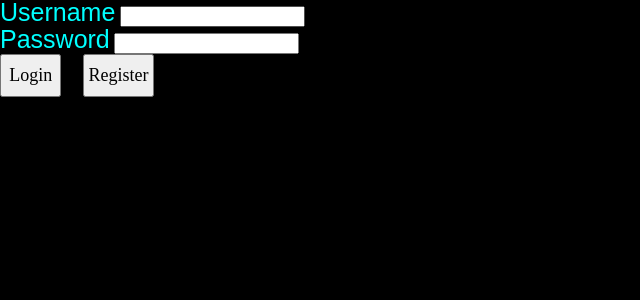
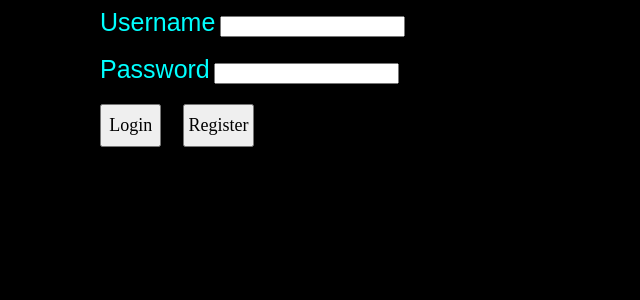
Before and after one commit to antoniomigotto/Adopt-a-Planet, a Flask app: page /login in a window 1280 px wide. Shown: the top 300 px of the page, without its empty margins (0-640 px from the left). Run offline with Flask 2, Linux system fonts and the light colour scheme.

Commit message:
Update style.css
added css styles for the login page

```diff
--- a/adopt-a-planet/static/style.css
+++ b/adopt-a-planet/static/style.css
@@ -25,7 +25,15 @@ body {
   background-color: rebeccapurple;
 }
 
+.username {
+    margin-left: 100px;
+    margin-top: 10px;
+}
 
+.password {
+    margin-left: 100px;
+    margin-top: 20px;
+}
 
 .header {
     padding-left: 9.5em;
@@ -40,6 +48,21 @@ body {
     margin-top: 0px;
 }
 
+.logpage {
+    padding-left: 5.2em;
+    display: flex;
+    align-items: center;
+    color: ghostwhite;
+    font-family: 'Montserrat', sans-serif;
+    font-size: 20px;
+    padding-top: 0em;
+    background-color: black;
+    font-style: initial;
+    margin-top: 0px;
+    padding-bottom: 0em;
+
+}
+
 .images img {
     width: 200px;
     margin-left: 0px;
@@ -47,3 +70,8 @@ body {
     display: flex;
     align-items: center;
 }
+
+.logbutton {
+    margin-left: 100px;
+    margin-top: 20px;
+}
```
